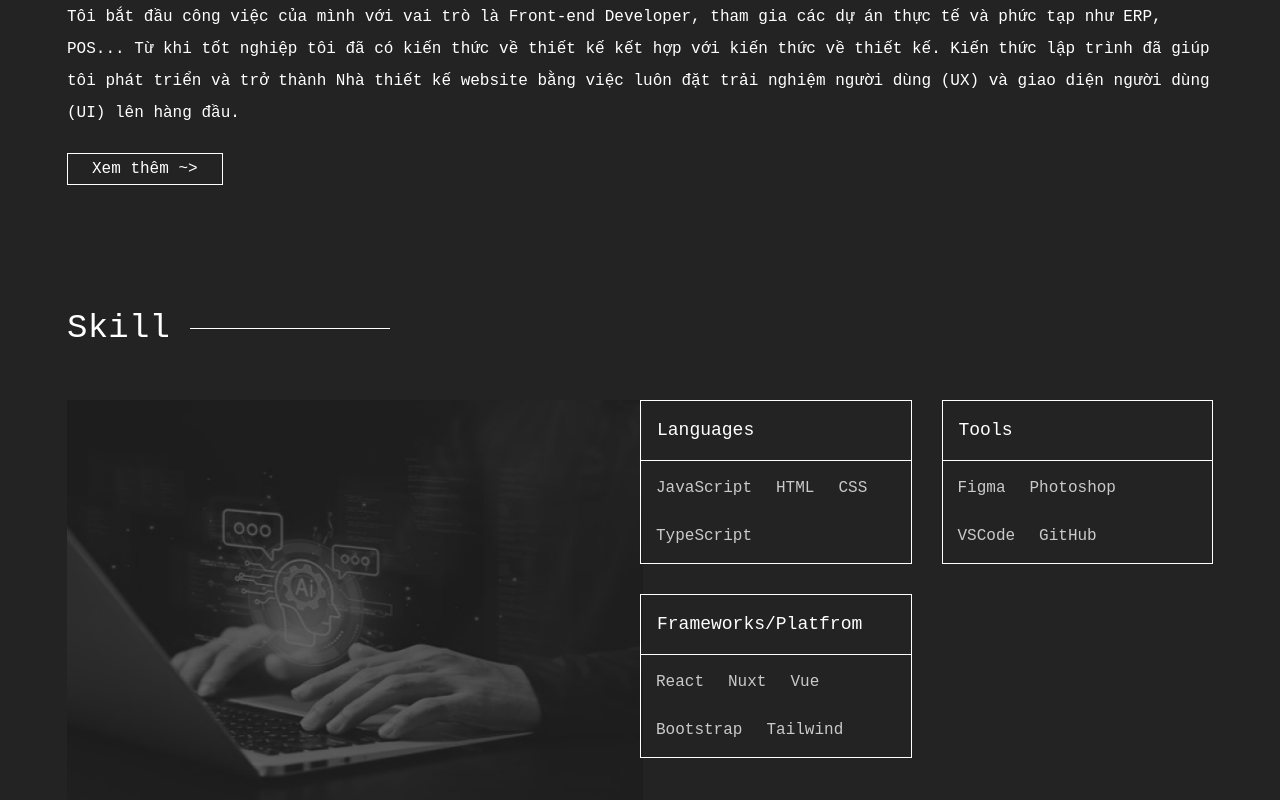
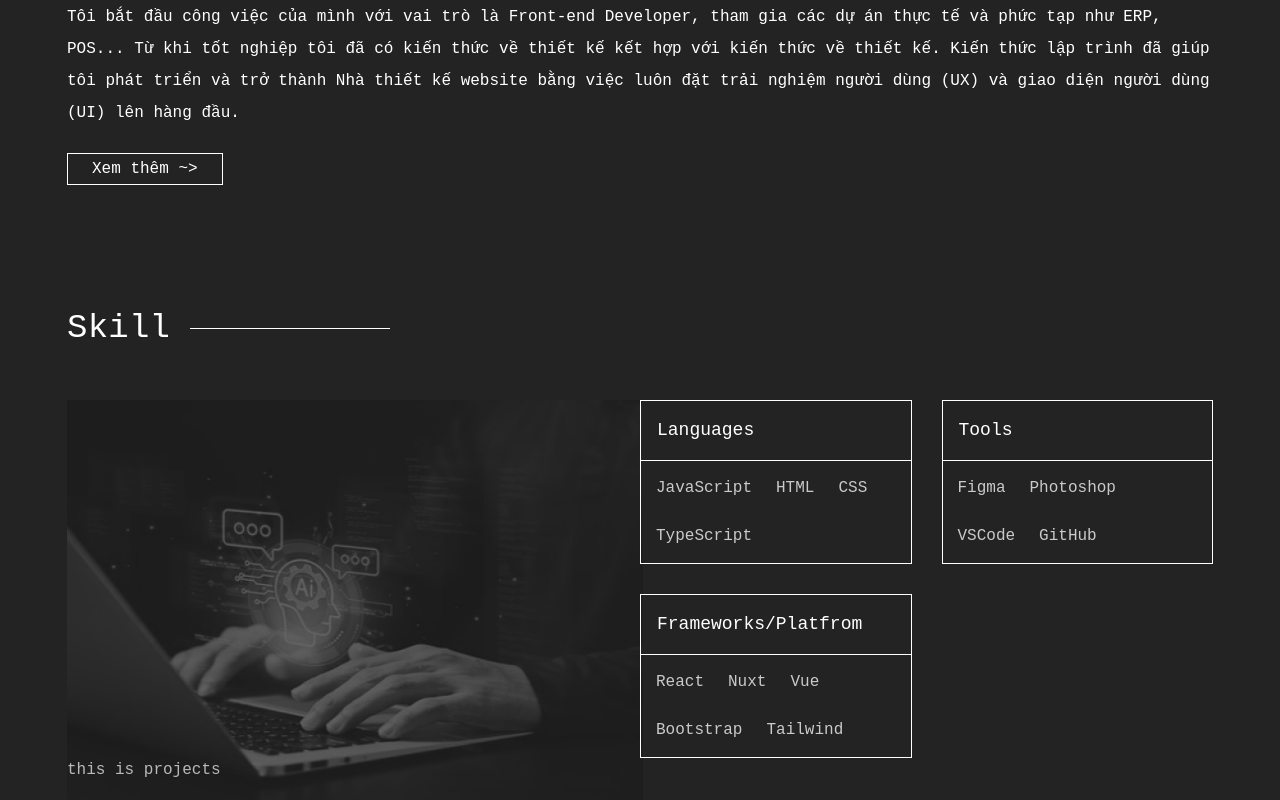
Before and after one commit to Hanh20021706/portfolio_buihonghanh, a Nuxt app: page / in a window 1280 px wide. Shown: the part 684-1484 px from the top of the page. Built offline with nearby package versions, Linux system fonts and the light colour scheme.

Commit message:
feat: test deploy error

```diff
--- /dev/null
+++ b/components/projects.vue
@@ -0,0 +1,11 @@
+<template>
+  <div class="container">
+    <h1 class="text-white">this is projects</h1>
+  </div>
+</template>
+
+<script>
+export default {};
+</script>
+
+<style lang="scss" scoped></style>
--- a/pages/index.vue
+++ b/pages/index.vue
@@ -7,6 +7,7 @@
     <AboutMe></AboutMe>
     <!-- skill -->
     <Skill></Skill>
+    <Projects></Projects>
   </div>
 </template>
 
```
